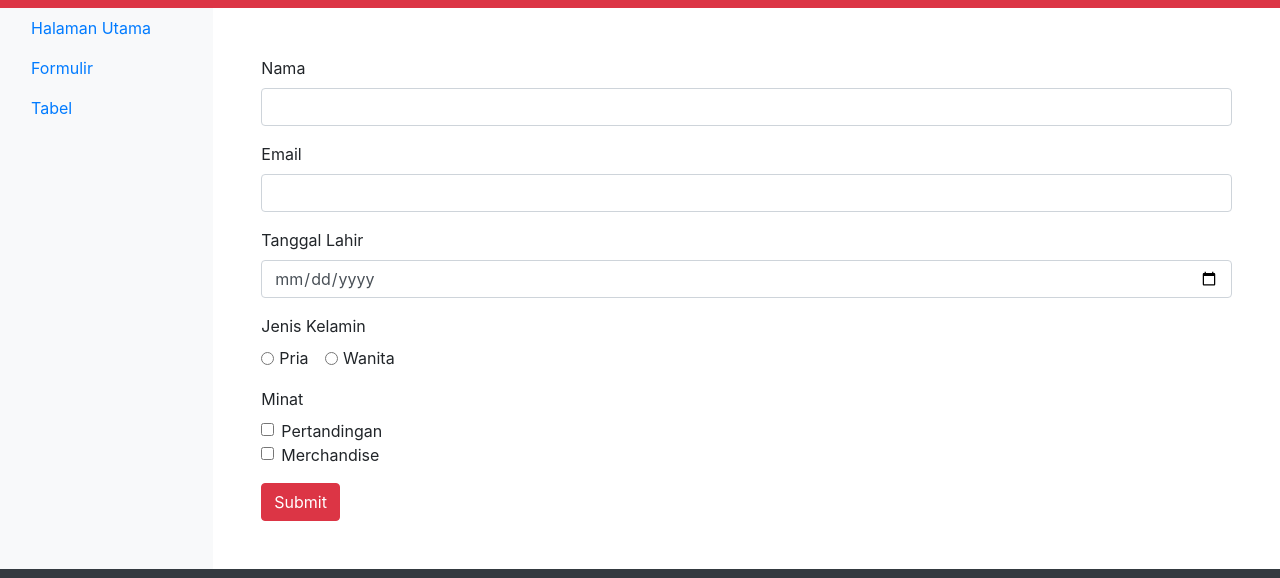
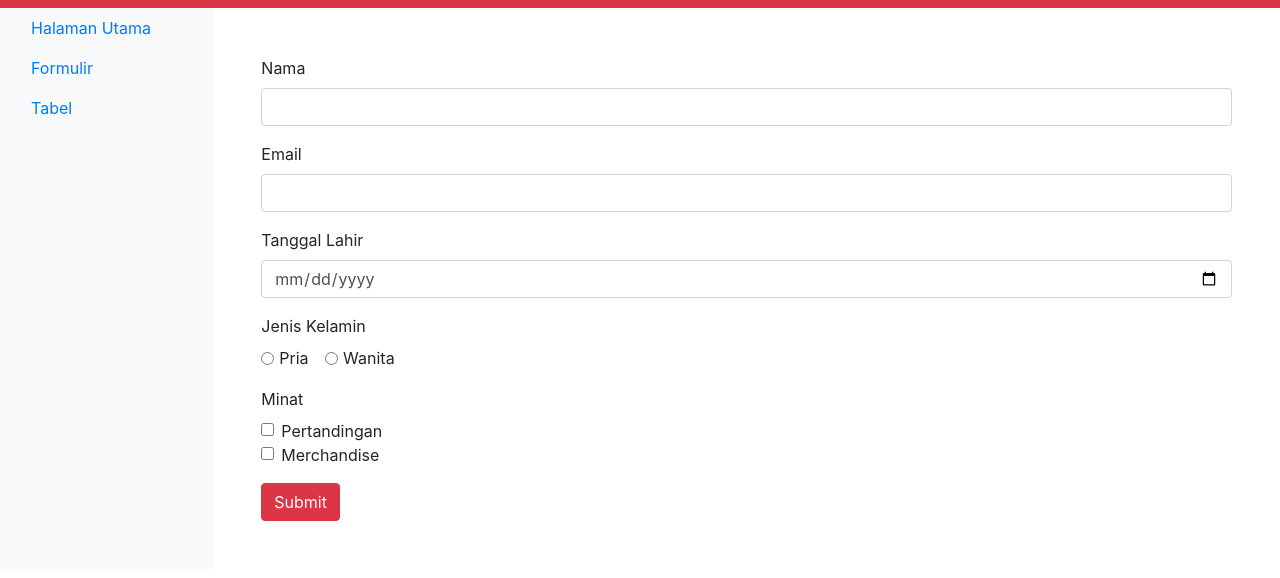
Before and after one commit to falihdzakwanz/UTS-Pemrograman-Web, a website: page form.html in a window 1280 px wide. Shown: the part 80-658 px from the top of the page. Drawn offline with nearby package versions, Linux system fonts and the light colour scheme.

Commit message:
style: container min height

```diff
--- a/form.html
+++ b/form.html
@@ -13,7 +13,7 @@
     <header class="bg-danger text-white text-center p-3">
       <h1>Formulir Penggemar Manchester United</h1>
     </header>
-    <div class="container-fluid">
+    <div class="container-fluid" style="min-height: 100vh;">
       <div class="row">
         <nav class="col-md-3 col-lg-2 bg-light sidebar">
           <ul class="nav flex-column">
```
